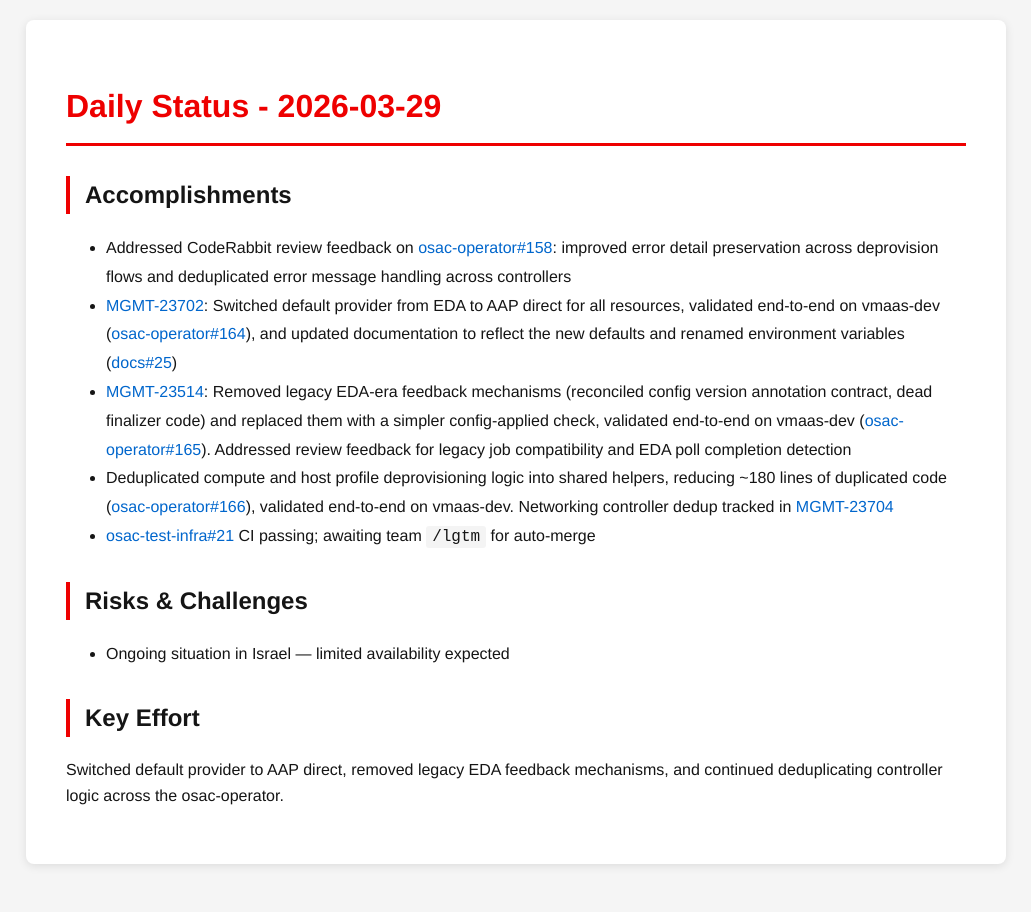
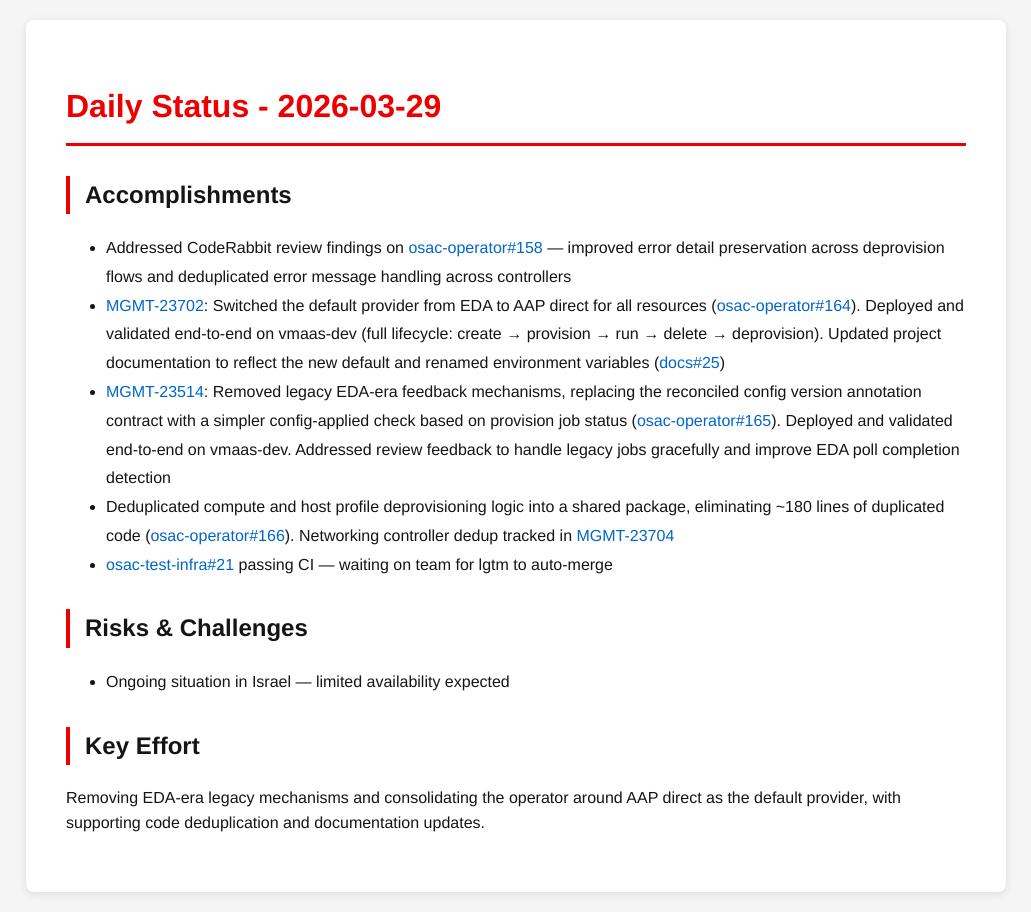
Before and after one commit to tzvatot/daily-status, a Jekyll site: the page built from 2026-03-29.md, in a window 1280 px wide. Shown: the whole page, without its empty margins (124-1155 px from the left). Built offline with Jekyll 4.4.1, drawn with Linux system fonts in a browser that asks for light colours.

Commit message:
Daily status update - 2026-03-29

```diff
--- a/2026-03-29.md
+++ b/2026-03-29.md
@@ -7,14 +7,14 @@
 # Daily Status - 2026-03-29
 
 ## Accomplishments
-- Addressed CodeRabbit review feedback on [osac-operator#158](https://github.com/osac-project/osac-operator/pull/158): improved error detail preservation across deprovision flows and deduplicated error message handling across controllers
-- [MGMT-23702](https://issues.redhat.com/browse/MGMT-23702): Switched default provider from EDA to AAP direct for all resources, validated end-to-end on vmaas-dev ([osac-operator#164](https://github.com/osac-project/osac-operator/pull/164)), and updated documentation to reflect the new defaults and renamed environment variables ([docs#25](https://github.com/osac-project/docs/pull/25))
-- [MGMT-23514](https://issues.redhat.com/browse/MGMT-23514): Removed legacy EDA-era feedback mechanisms (reconciled config version annotation contract, dead finalizer code) and replaced them with a simpler config-applied check, validated end-to-end on vmaas-dev ([osac-operator#165](https://github.com/osac-project/osac-operator/pull/165)). Addressed review feedback for legacy job compatibility and EDA poll completion detection
-- Deduplicated compute and host profile deprovisioning logic into shared helpers, reducing ~180 lines of duplicated code ([osac-operator#166](https://github.com/osac-project/osac-operator/pull/166)), validated end-to-end on vmaas-dev. Networking controller dedup tracked in [MGMT-23704](https://issues.redhat.com/browse/MGMT-23704)
-- [osac-test-infra#21](https://github.com/osac-project/osac-test-infra/pull/21) CI passing; awaiting team `/lgtm` for auto-merge
+- Addressed CodeRabbit review findings on [osac-operator#158](https://github.com/osac-project/osac-operator/pull/158) — improved error detail preservation across deprovision flows and deduplicated error message handling across controllers
+- [MGMT-23702](https://issues.redhat.com/browse/MGMT-23702): Switched the default provider from EDA to AAP direct for all resources ([osac-operator#164](https://github.com/osac-project/osac-operator/pull/164)). Deployed and validated end-to-end on vmaas-dev (full lifecycle: create → provision → run → delete → deprovision). Updated project documentation to reflect the new default and renamed environment variables ([docs#25](https://github.com/osac-project/docs/pull/25))
+- [MGMT-23514](https://issues.redhat.com/browse/MGMT-23514): Removed legacy EDA-era feedback mechanisms, replacing the reconciled config version annotation contract with a simpler config-applied check based on provision job status ([osac-operator#165](https://github.com/osac-project/osac-operator/pull/165)). Deployed and validated end-to-end on vmaas-dev. Addressed review feedback to handle legacy jobs gracefully and improve EDA poll completion detection
+- Deduplicated compute and host profile deprovisioning logic into a shared package, eliminating ~180 lines of duplicated code ([osac-operator#166](https://github.com/osac-project/osac-operator/pull/166)). Networking controller dedup tracked in [MGMT-23704](https://issues.redhat.com/browse/MGMT-23704)
+- [osac-test-infra#21](https://github.com/osac-project/osac-test-infra/pull/21) passing CI — waiting on team for lgtm to auto-merge
 
 ## Risks & Challenges
 - Ongoing situation in Israel — limited availability expected
 
 ## Key Effort
-Switched default provider to AAP direct, removed legacy EDA feedback mechanisms, and continued deduplicating controller logic across the osac-operator.
+Removing EDA-era legacy mechanisms and consolidating the operator around AAP direct as the default provider, with supporting code deduplication and documentation updates.
```
